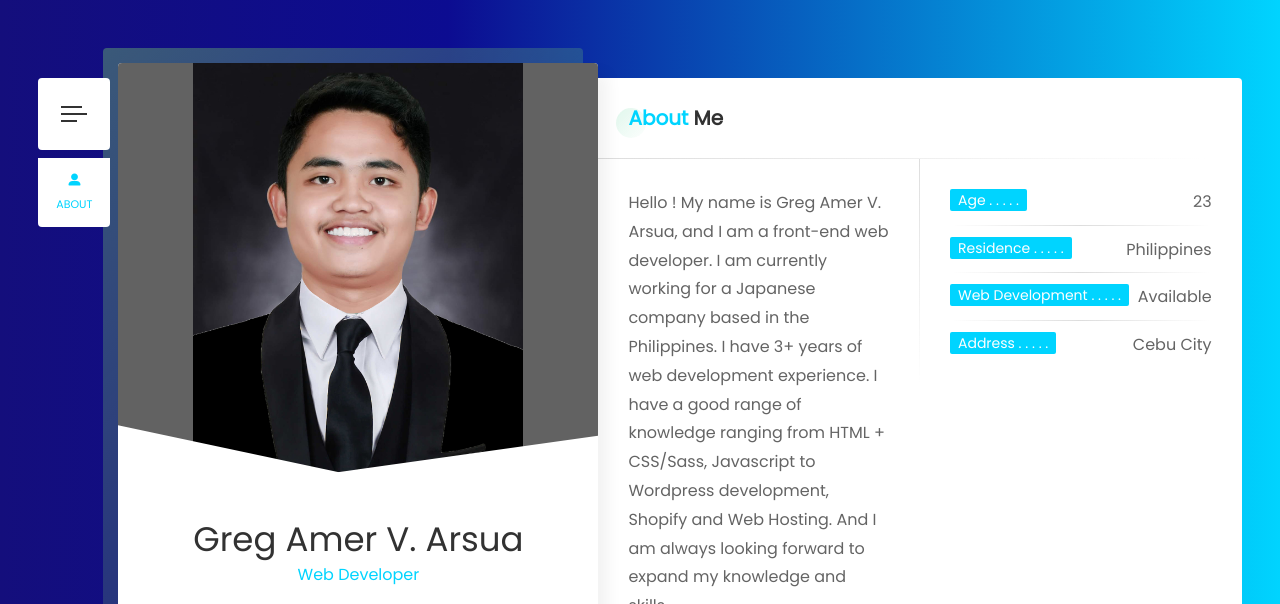
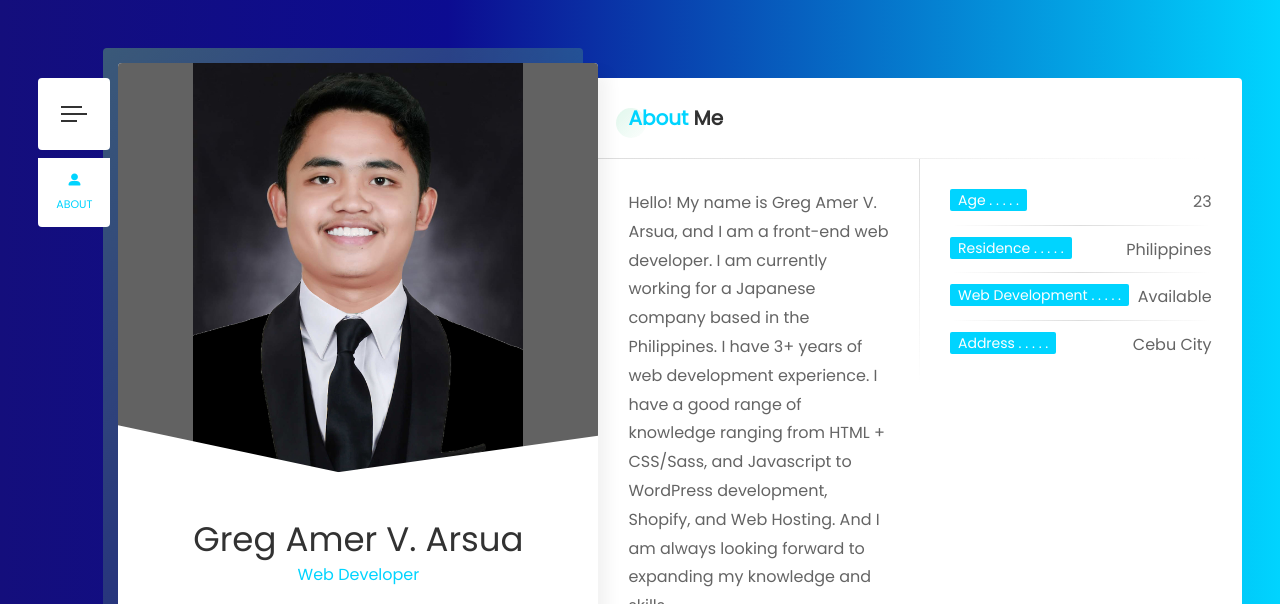
Before and after one commit to gregarsua/portfolio, a plain HTML site: page index.html in a window 1280 px wide. Shown: the top 604 px of the page. Drawn offline with Linux system fonts and the light colour scheme.

Commit message:
change grammar on introductory text

```diff
--- a/index.html
+++ b/index.html
@@ -85,13 +85,13 @@
               <div class="col col-d-6 col-t-6 col-m-12 border-line-v">
                 <div class="text-box">
                   <p>
-                    Hello ! My name is Greg Amer V. Arsua, and I am a
+                    Hello! My name is Greg Amer V. Arsua, and I am a
                     front-end web developer. I am currently working for a
                     Japanese company based in the Philippines. I have 3+ years
                     of web development experience. I have a good range of knowledge
-                    ranging from HTML + CSS/Sass, Javascript to Wordpress
-                    development, Shopify and Web Hosting. And I am always looking
-                    forward to expand my knowledge and skills.
+                    ranging from HTML + CSS/Sass, and Javascript to WordPress
+                    development, Shopify, and Web Hosting. And I am always looking
+                    forward to expanding my knowledge and skills.
                   </p>
                 </div>
               </div>
```
